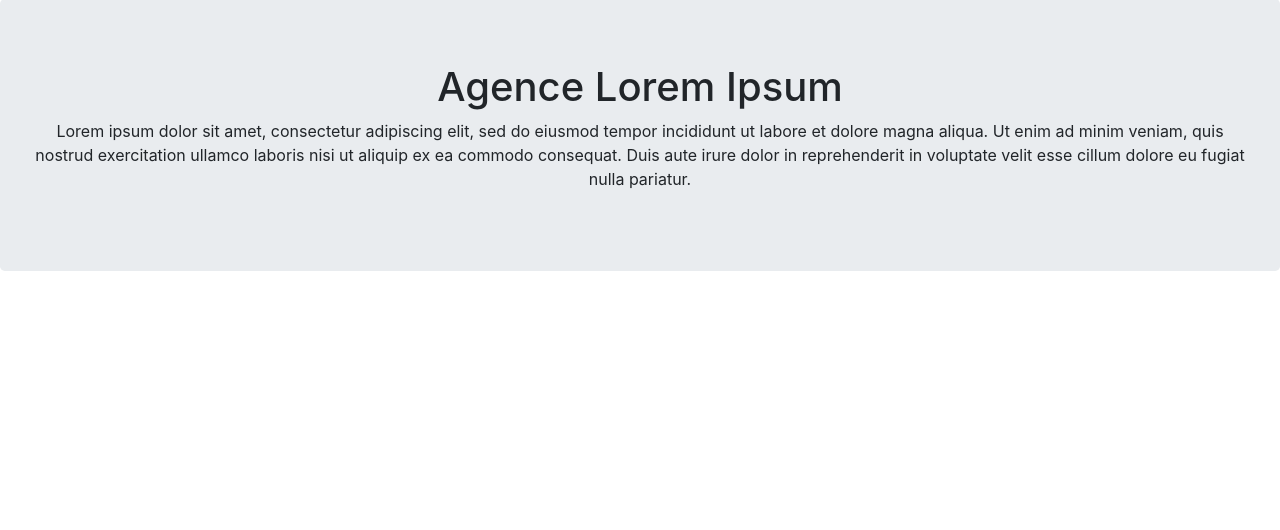
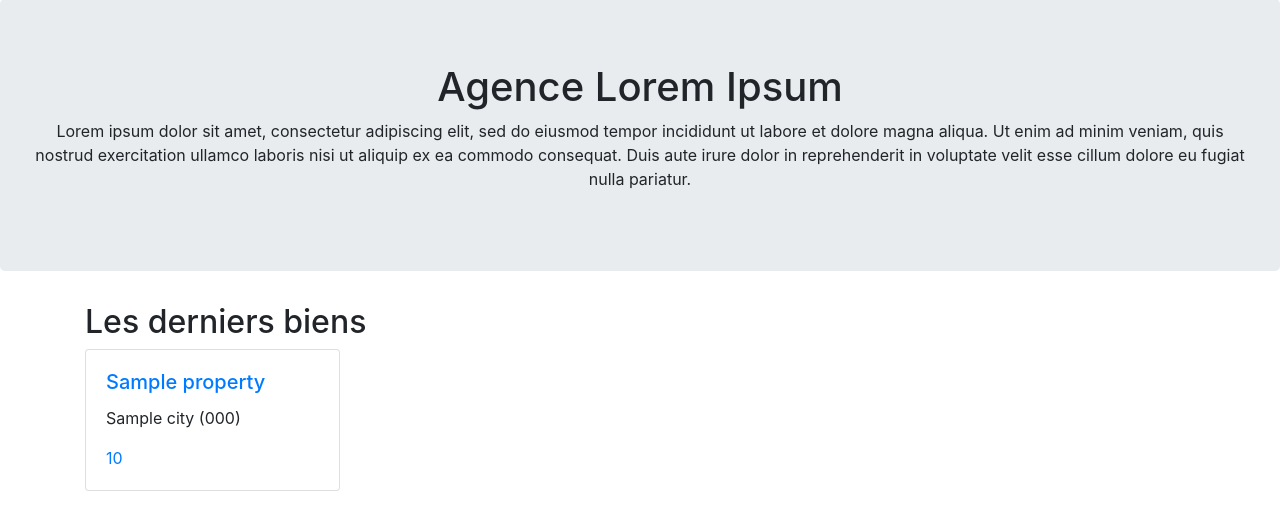
Before and after one commit to ArnaudCartailler/MaSuperAgence, a Symfony app: template templates/pages/home.html.twig in a window 1280 px wide. Shown: the part 57-587 px from the top of the page. Run offline with Twig, Linux system fonts and the light colour scheme; the template is opened without the code that fills it: most values are stand-ins (such as "Sample title", 1, 10 or a date in 2020); some libraries are stand-ins or nearby versions.

```diff
--- a/src/Migrations/Version20190128150703.php
+++ b/src/Migrations/Version20190128150703.php
@@ -22,7 +22,7 @@ final class Version20190128150703 extends AbstractMigration
         // this up() migration is auto-generated, please modify it to your needs
         $this->abortIf($this->connection->getDatabasePlatform()->getName() !== 'mysql', 'Migration can only be executed safely on \'mysql\'.');
 
-        $this->addSql('ALTER TABLE property ADD surface INT NOT NULL, ADD rooms INT NOT NULL, ADD bedrooms INT NOT NULL, ADD floor INT NOT NULL, ADD price INT NOT NULL, ADD heat INT NOT NULL, ADD city VARCHAR(255) NOT NULL, ADD address VARCHAR(255) NOT NULL, ADD postal_code VARCHAR(255) NOT NULL, ADD sold TINYINT(1) DEFAULT \'0\' NOT NULL, ADD created_at DATETIME NOT NULL');
+        $this->addSql('ALTER TABLE property ADD surface INT NOT NULL, ADD rooms INT NOT NULL, ADD bedrooms INT NOT NULL, ADD floor INT NOT NULL, ADD price INT NOT NULL, ADD heat INT NOT NULL, ADD city VARCHAR(255) NOT NULL, ADD address VARCHAR(255) NOT NULL, ADD postal_code VARCHAR(255) NOT NULL, ADD sold TINYINT(0) DEFAULT \'0\' NOT NULL, ADD created_at DATETIME NOT NULL');
     }
 
     public function down(Schema $schema) : void
--- a/templates/pages/home.html.twig
+++ b/templates/pages/home.html.twig
@@ -1,4 +1,5 @@
 {% extends 'base.html.twig' %}
+
 {% block title 'Agence Lorem Ipsum' %}
 
 
@@ -7,4 +8,23 @@
         <h1>Agence Lorem Ipsum</h1>
         <p>Lorem ipsum dolor sit amet, consectetur adipiscing elit, sed do eiusmod tempor incididunt ut labore et dolore magna aliqua. Ut enim ad minim veniam, quis nostrud exercitation ullamco laboris nisi ut aliquip ex ea commodo consequat. Duis aute irure dolor in reprehenderit in voluptate velit esse cillum dolore eu fugiat nulla pariatur.</p>
     </div>
+
+    <div class="container">
+        <h2>Les derniers biens</h2>
+        <div class="row flex">
+            {% for property in properties %}
+                <div class="col-3">
+                    <div class="card">
+                        <div class="card-body">
+                            <h5 class="card-title">
+                                <a href="#">{{ property.title }}</a>
+                            </h5>
+                            <p class="card-text">{{ property.city }} ({{ property.postalCode }})</p>
+                            <div class="text-primary">{{ property.price }}</div>
+                        </div>
+                    </div>
+                </div>
+            {% endfor %}
+        </div>
+    </div>
 {% endblock %}
```
Also changed, not shown: src/Controller/HomeController.php (+7 -3 lines), src/Controller/PropertyController.php (+14 -3 lines), src/Repository/PropertyRepository.php (+29 -0 lines).
